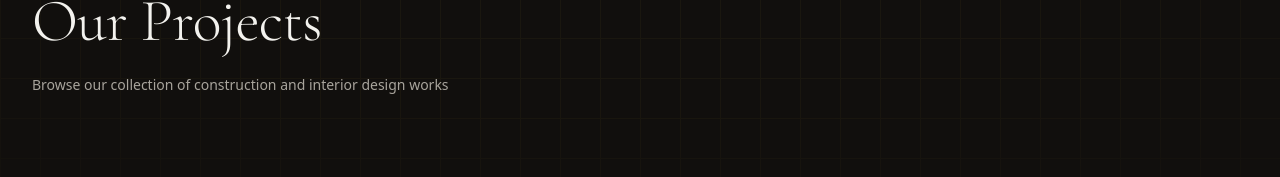
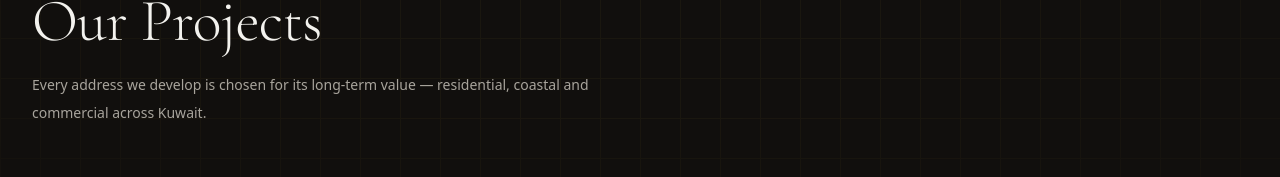
Before and after one commit to shorookkhaled559/el-maram-group-next-v1, a Next.js app: page /projects in a window 1280 px wide. Shown: the part 234-411 px from the top of the page. Built offline with nearby package versions, Linux system fonts and the light colour scheme.

Commit message:
edit arabic lang

```diff
--- a/src/app/projects/projects-content.tsx
+++ b/src/app/projects/projects-content.tsx
@@ -46,9 +46,15 @@ projectsData.projects.forEach((p: Project) => {
 const categories = Array.from(categoryMap.keys());
 
 export function ProjectsContent() {
-  const { m } = useI18n();
+  const { m, locale } = useI18n();
   const [activeCategory, setActiveCategory] = useState<string | null>(null);
   const [currentPage, setCurrentPage] = useState(1);
+
+  // Translation helper for categories
+  const translateCategory = (category: string): string => {
+    const categories = m.projects?.categories as Record<string, string> | undefined;
+    return categories?.[category] || category;
+  };
 
   // Filter projects by category (supports hierarchy)
   const filteredProjects =
@@ -129,12 +135,13 @@ export function ProjectsContent() {
   return (
     <>
       <PageHeader
-        eyebrow="Portfolio"
-        heading={m.locale === "ar" ? "مشاريعنا" : "Our Projects"}
+        eyebrow={m.projects?.eyebrow || "Portfolio"}
+        heading={m.projects?.pageHeading || (locale === "ar" ? "مشاريعنا" : "Our Projects")}
         subheading={
-          m.locale === "ar"
+          m.projects?.pageSubheading ||
+          (locale === "ar"
             ? "تصفح مجموعة من أعمالنا في البناء والتصميم الداخلي"
-            : "Browse our collection of construction and interior design works"
+            : "Browse our collection of construction and interior design works")
         }
       />
 
@@ -150,7 +157,7 @@ export function ProjectsContent() {
                 : "border border-border text-muted-foreground hover:border-gold hover:text-gold"
             }`}
           >
-            {m.locale === "ar" ? "الكل" : "All"}
+            {m.projects?.allLocations || (locale === "ar" ? "الكل" : "All")}
             <span className="ml-2 text-[10px] opacity-70">
               ({projectsData.projects.length})
             </span>
@@ -161,8 +168,8 @@ export function ProjectsContent() {
             const count = categoryMap.get(category) || 0;
             const isHierarchical = category.includes('/');
             const displayName = isHierarchical
-              ? category.split('/').pop()
-              : category;
+              ? translateCategory(category.split('/').pop() || category)
+              : translateCategory(category);
 
             return (
               <button
@@ -214,11 +221,11 @@ export function ProjectsContent() {
                     {/* Category Badge */}
                     <div className="absolute top-4 right-4 z-10 flex flex-col gap-1">
                       <span className="inline-block rounded-full bg-gold/90 px-3 py-1 text-[10px] font-semibold uppercase tracking-wider text-primary-foreground backdrop-blur-sm">
-                        {project.mainCategory}
+                        {translateCategory(project.mainCategory)}
                       </span>
                       {project.subcategories.length > 0 && (
                         <span className="inline-block rounded-full bg-foreground/80 px-3 py-1 text-[9px] font-medium tracking-wide text-background backdrop-blur-sm">
-                          {project.subcategories[0]}
+                          {translateCategory(project.subcategories[0])}
                         </span>
                       )}
                     </div>
@@ -243,7 +250,7 @@ export function ProjectsContent() {
                       rel="noopener noreferrer"
                       className="mt-4 inline-flex items-center gap-2 text-sm text-gold transition-all duration-300 hover:gap-3"
                     >
-                      <span>{m.locale === "ar" ? "عرض التفاصيل" : "View Details"}</span>
+                      <span>{locale === "ar" ? "عرض التفاصيل" : "View Details"}</span>
                       <svg
                         className="h-4 w-4 transition-transform duration-300 group-hover:translate-x-1"
                         fill="none"
@@ -254,7 +261,7 @@ export function ProjectsContent() {
                           strokeLinecap="round"
                           strokeLinejoin="round"
                           strokeWidth={2}
-                          d="M17 8l4 4m0 0l-4 4m4-4H3"
+                          d={locale === "ar" ? "M7 16l-4-4m0 0l4-4m-4 4h18" : "M17 8l4 4m0 0l-4 4m4-4H3"}
                         />
                       </svg>
                     </Link>
@@ -324,7 +331,7 @@ export function ProjectsContent() {
 
             {/* Results Info */}
             <div className="mt-8 text-center text-sm text-muted-foreground">
-              {m.locale === "ar"
+              {locale === "ar"
                 ? `عرض ${startIndex + 1}-${Math.min(endIndex, filteredProjects.length)} من ${filteredProjects.length} مشروع`
                 : `Showing ${startIndex + 1}-${Math.min(endIndex, filteredProjects.length)} of ${filteredProjects.length} projects`
               }
@@ -333,7 +340,7 @@ export function ProjectsContent() {
         ) : (
           <div className="py-20 text-center">
             <p className="text-lg text-muted-foreground">
-              {m.locale === "ar"
+              {locale === "ar"
                 ? "لا توجد مشاريع في هذه الفئة"
                 : "No projects found in this category"}
             </p>
--- a/src/i18n/messages/ar.json
+++ b/src/i18n/messages/ar.json
@@ -75,6 +75,18 @@
     "viewMore": "عرض المزيد",
     "soldOut": "نفذت الوحدات",
     "allLocations": "الكل",
+    "categories": {
+      "Design": "التصميم",
+      "Construction": "البناء",
+      "Interior": "الديكور الداخلي",
+      "Exterior": "التصميم الخارجي",
+      "Modern": "حديث",
+      "Classic": "كلاسيك",
+      "New Classic": "كلاسيك حديث",
+      "Chalet": "شاليه",
+      "Private Villa": "فيلا خاصة",
+      "Renovation": "تجديد"
+    },
     "detail": {
       "backToProjects": "العودة إلى المشاريع",
       "type": "نوع المشروع",
--- a/src/i18n/messages/en.json
+++ b/src/i18n/messages/en.json
@@ -75,6 +75,18 @@
     "viewMore": "View more",
     "soldOut": "Sold Out",
     "allLocations": "All",
+    "categories": {
+      "Design": "Design",
+      "Construction": "Construction",
+      "Interior": "Interior",
+      "Exterior": "Exterior",
+      "Modern": "Modern",
+      "Classic": "Classic",
+      "New Classic": "New Classic",
+      "Chalet": "Chalet",
+      "Private Villa": "Private Villa",
+      "Renovation": "Renovation"
+    },
     "detail": {
       "backToProjects": "Back to Projects",
       "type": "Project Type",
```
